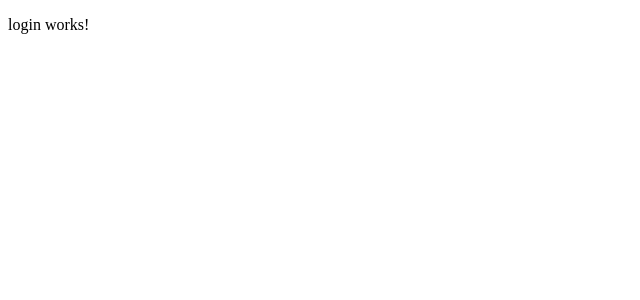
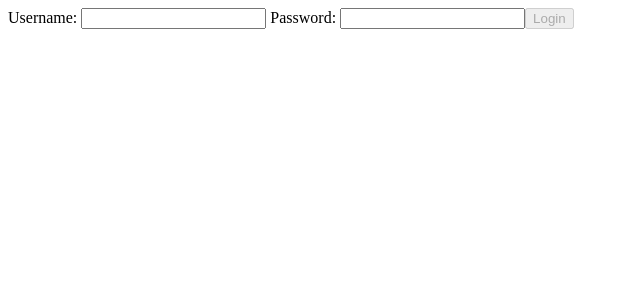
Before and after one commit to AndresLabat/Project-manager, an Angular app: page /login in a window 1280 px wide. Shown: the top 300 px of the page, without its empty margins (0-640 px from the left). Built offline with nearby package versions, Linux system fonts and the light colour scheme.

Commit message:
feat: update login functionality to use reactive forms with improved validation and error handling

```diff
--- a/src/app/auth/auth.service.ts
+++ b/src/app/auth/auth.service.ts
@@ -8,7 +8,7 @@ export class AuthService {
   constructor() { }
 
   login(username: string, password: string): boolean {
-    if(username === 'admin' && password === '1234'){
+    if(username === 'admin' && password === 'Test1234!'){
       localStorage.setItem('user', JSON.stringify({ username }));
       return true;
     }
--- a/src/app/auth/login/login.component.html
+++ b/src/app/auth/login/login.component.html
@@ -1 +1,25 @@
-<p>login works!</p>
+<form [formGroup]="form" (ngSubmit)="onLogin()">
+    <label>
+      Username:
+      <input type="text" formControlName="username" required>
+    </label>
+
+    <label>
+      Password:
+      <input type="password" formControlName="password" required>
+    </label>
+
+    <button type="submit" [disabled]="form.invalid">Login</button>
+
+    @if (form.get('username')?.invalid && form.get('username')?.touched) {
+      <p style="color:red;">Username is required</p>
+    }
+
+    @if (form.get('password')?.invalid && form.get('password')?.touched) {
+      <p style="color:red;">Password is required</p>
+    }
+
+    @if (form.errors?.['invalidLogin']) {
+      <p style="color:red;">Incorrect username or password</p>
+    }
+  </form>
--- a/src/app/auth/login/login.component.ts
+++ b/src/app/auth/login/login.component.ts
@@ -1,26 +1,39 @@
 import { Component } from '@angular/core';
 import { Router } from '@angular/router';
 import { AuthService } from '../auth.service';
+import { CommonModule } from '@angular/common';
+import { ReactiveFormsModule, FormBuilder, Validators } from '@angular/forms';
 
 @Component({
   selector: 'app-login',
-  imports: [],
+  imports: [CommonModule, ReactiveFormsModule],
   templateUrl: './login.component.html',
-  styleUrl: './login.component.scss'
+  styleUrls: ['./login.component.scss']
 })
 export class LoginComponent {
-  username = '';
-  password = '';
-  error = '';
+  form;
 
-  constructor(private authService: AuthService, private router: Router) {}
+  constructor(
+    private fb: FormBuilder,
+    private authService: AuthService,
+    private router: Router
+  ) {
+    this.form = this.fb.group({
+      username: ['', Validators.required],
+      password: ['', Validators.required]
+    });
+  }
 
   onLogin() {
-    if (this.authService.login(this.username, this.password)) {
+    if (this.form.invalid) return;
+
+    const username = this.form.value.username ?? '';
+    const password = this.form.value.password ?? '';
+
+    if (this.authService.login(username, password)) {
       this.router.navigate(['/projects']);
     } else {
-      this.error = 'Incorrect username or password';
+      this.form.setErrors({ invalidLogin: true });
     }
   }
-
 }
```
